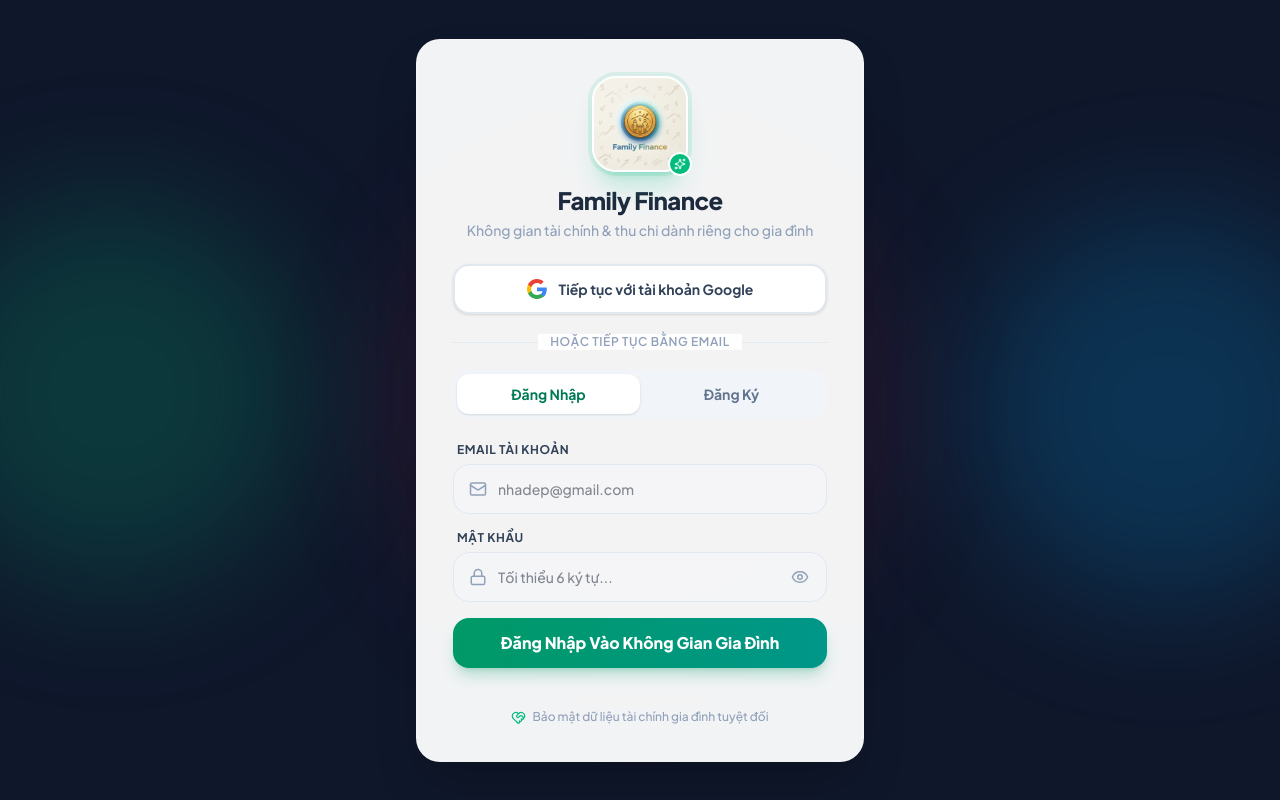
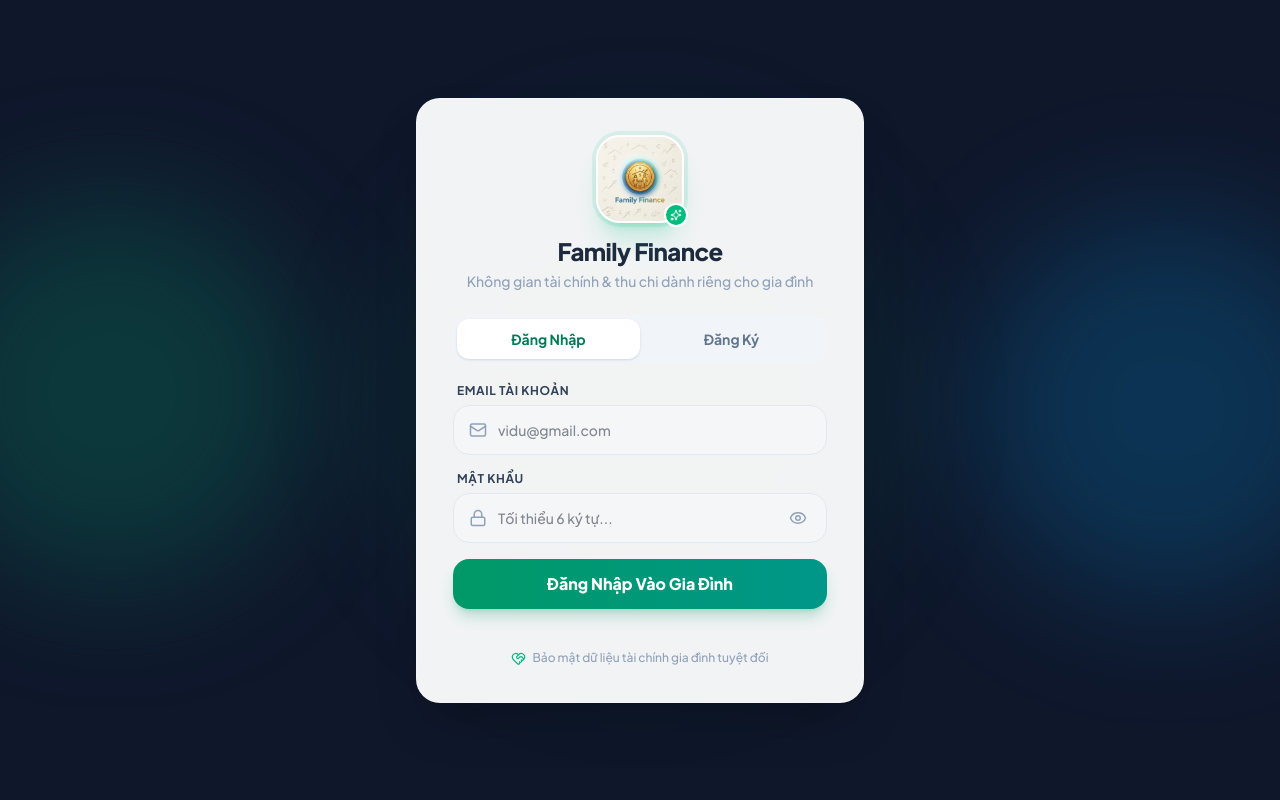
Before and after one commit to alexquan1906-crypto/Familyquanlithuchi, a React (Vite) app: page /auth in a window 1280 px wide. Built offline with nearby package versions, Linux system fonts and the light colour scheme.

Commit message:
Xoa Google SSO, don gian hoa trang dang nhap, fix loi Android va dong goi Capacitor Android & PWA

```diff
--- a/src/App.tsx
+++ b/src/App.tsx
@@ -1,4 +1,5 @@
 import { BrowserRouter, Routes, Route, Navigate } from 'react-router-dom';
+import { Toaster } from 'sonner';
 import Layout from './components/layout/Layout';
 import Dashboard from './pages/Dashboard';
 import FinancePage from './pages/FinancePage';
@@ -11,6 +12,7 @@ import ProtectedRoute from './components/auth/ProtectedRoute';
 function App() {
   return (
     <BrowserRouter>
+      <Toaster position="top-center" richColors closeButton duration={4000} />
       <Routes>
         <Route path="/auth" element={<AuthPage />} />
 
--- a/src/pages/AuthPage.tsx
+++ b/src/pages/AuthPage.tsx
@@ -1,32 +1,8 @@
 import { useState } from 'react';
 import { supabase } from '../lib/supabase';
-import { useAuth } from '../hooks/useAuth';
 import { toast } from 'sonner';
 import { useNavigate } from 'react-router-dom';
-import { Lock, Mail, Eye, EyeOff, Sparkles, HeartHandshake, Loader2 } from 'lucide-react';
-
-function GoogleIcon() {
-  return (
-    <svg className="w-5 h-5 shrink-0" viewBox="0 0 24 24">
-      <path
-        fill="#4285F4"
-        d="M23.745 12.27c0-.7-.06-1.4-.19-2.07H12v4.51h6.6c-.29 1.52-1.14 2.82-2.4 3.68v3.05h3.88c2.27-2.09 3.665-5.17 3.665-9.17z"
-      />
-      <path
-        fill="#34A853"
-        d="M12 24c3.24 0 5.95-1.08 7.93-2.91l-3.88-3.05c-1.08.72-2.45 1.16-4.05 1.16-3.12 0-5.77-2.1-6.72-4.93H1.25v3.15C3.26 21.36 7.33 24 12 24z"
-      />
-      <path
-        fill="#FBBC05"
-        d="M5.28 14.27c-.25-.72-.38-1.49-.38-2.27s.13-1.55.38-2.27V6.58H1.25C.45 8.18 0 9.98 0 12s.45 3.82 1.25 5.42l4.03-3.15z"
-      />
-      <path
-        fill="#EA4335"
-        d="M12 4.75c1.77 0 3.35.61 4.6 1.8l3.42-3.42C17.95 1.19 15.24 0 12 0 7.33 0 3.26 2.64 1.25 6.58l4.03 3.15c.95-2.83 3.6-4.98 6.72-4.98z"
-      />
-    </svg>
-  );
-}
+import { Lock, Mail, Eye, EyeOff, Sparkles, HeartHandshake, Loader2, AlertCircle } from 'lucide-react';
 
 export default function AuthPage() {
   const [isLogin, setIsLogin] = useState(true);
@@ -34,27 +10,28 @@ export default function AuthPage() {
   const [password, setPassword] = useState('');
   const [showPassword, setShowPassword] = useState(false);
   const [loading, setLoading] = useState(false);
-  const [ssoLoading, setSsoLoading] = useState(false);
-  const { signInWithGoogle } = useAuth();
+  const [errorMessage, setErrorMessage] = useState<string | null>(null);
   const navigate = useNavigate();
-
-  const handleGoogleSignIn = async () => {
-    setSsoLoading(true);
-    try {
-      await signInWithGoogle();
-      // Supabase sẽ chuyển hướng người dùng sang trang Google OAuth
-    } catch (error: any) {
-      console.error('Lỗi đăng nhập Google SSO:', error);
-      toast.error(error.message || 'Không thể đăng nhập bằng Google. Vui lòng thử lại!');
-      setSsoLoading(false);
-    }
-  };
 
   const handleSubmit = async (e: React.FormEvent) => {
     e.preventDefault();
+    setErrorMessage(null);
     setLoading(true);
 
-    const cleanEmail = email.trim();
+    // Chuẩn hóa email: xóa khoảng trắng 2 đầu và chuyển về chữ thường
+    const cleanEmail = email.trim().toLowerCase();
+
+    if (!cleanEmail) {
+      setErrorMessage('Vui lòng nhập địa chỉ email hợp lệ!');
+      setLoading(false);
+      return;
+    }
+
+    if (password.length < 6) {
+      setErrorMessage('Mật khẩu cần tối thiểu 6 ký tự!');
+      setLoading(false);
+      return;
+    }
 
     try {
       if (isLogin) {
@@ -62,32 +39,43 @@ export default function AuthPage() {
           email: cleanEmail,
           password
         });
+
         if (error) {
+          console.error('Lỗi đăng nhập:', error);
           if (error.message.includes('Invalid login credentials')) {
             throw new Error('Sai tài khoản hoặc mật khẩu! Vui lòng kiểm tra lại.');
           }
           if (error.message.includes('Email not confirmed')) {
-            throw new Error('Email chưa được xác thực! Vui lòng vào hộp thư email để bấm link kích hoạt, hoặc tắt "Confirm email" trong Supabase.');
+            throw new Error('Email chưa được xác thực! Vui lòng vào hộp thư email để bấm link kích hoạt, hoặc tắt "Confirm email" trong cài đặt Supabase.');
           }
           throw error;
         }
-        toast.success('Đăng nhập thành công! Chào mừng bạn quay lại.');
+
+        toast.success('Đăng nhập thành công! Đang chuyển hướng...');
         navigate('/');
       } else {
         const { data, error } = await supabase.auth.signUp({
           email: cleanEmail,
           password
         });
-        if (error) throw error;
+
+        if (error) {
+          console.error('Lỗi đăng ký:', error);
+          throw error;
+        }
+
         if (!data.session) {
           toast.success('Đăng ký thành công! Hãy kiểm tra hộp thư email để kích hoạt tài khoản.');
+          setErrorMessage('Tài khoản đã tạo! Nếu Supabase yêu cầu xác thực email, bạn cần bấm link kích hoạt trong hộp thư trước khi đăng nhập.');
         } else {
           toast.success('Đăng ký tài khoản thành công!');
           navigate('/');
         }
       }
     } catch (error: any) {
-      toast.error(error.message || 'Có lỗi xảy ra, vui lòng thử lại!');
+      const msg = error.message || 'Có lỗi xảy ra, vui lòng thử lại!';
+      setErrorMessage(msg);
+      toast.error(msg);
     } finally {
       setLoading(false);
     }
@@ -95,10 +83,10 @@ export default function AuthPage() {
 
   return (
     <div className="min-h-screen flex items-center justify-center p-4 relative overflow-hidden bg-slate-900">
-      {/* Ambient background glowing orbs */}
+      {/* Background ambient orbs */}
       <div className="absolute top-1/4 -left-20 w-96 h-96 bg-emerald-500/20 rounded-full blur-3xl pointer-events-none"></div>
       <div className="absolute bottom-1/4 -right-20 w-96 h-96 bg-sky-500/20 rounded-full blur-3xl pointer-events-none"></div>
-      <div className="absolute top-1/2 left-1/2 -translate-x-1/2 -translate-y-1/2 w-[500px] h-[500px] bg-rose-500/10 rounded-full blur-3xl pointer-events-none"></div>
+      <div className="absolute top-1/2 left-1/2 -translate-x-1/2 -translate-y-1/2 w-[500px] h-[500px] bg-emerald-500/10 rounded-full blur-3xl pointer-events-none"></div>
 
       <div className="w-full max-w-md bg-white/95 backdrop-blur-2xl rounded-3xl shadow-2xl border border-white/20 p-6 sm:p-9 relative z-10 animate-in-scale">
         {/* Brand Logo & Title */}
@@ -107,7 +95,7 @@ export default function AuthPage() {
             <img
               src="/logo.jpg"
               alt="Family Finance Logo"
-              className="w-20 h-20 md:w-24 md:h-24 rounded-3xl shadow-xl shadow-emerald-500/20 object-cover border-2 border-white ring-4 ring-emerald-500/10 transition-transform group-hover:scale-105 duration-200"
+              className="w-20 h-20 md:w-22 md:h-22 rounded-3xl shadow-xl shadow-emerald-500/20 object-cover border-2 border-white ring-4 ring-emerald-500/10 transition-transform group-hover:scale-105 duration-200"
             />
             <div className="absolute -bottom-1 -right-1 w-6 h-6 bg-emerald-500 rounded-full border-2 border-white flex items-center justify-center text-white">
               <Sparkles size={12} />
@@ -121,43 +109,15 @@ export default function AuthPage() {
           </p>
         </div>
 
-        {/* Google SSO Button */}
-        <div className="mb-5">
+        {/* Tab Switcher */}
+        <div className="flex bg-slate-100 p-1 rounded-2xl mb-5">
           <button
             type="button"
-            onClick={handleGoogleSignIn}
-            disabled={ssoLoading || loading}
-            className="w-full min-h-[50px] px-4 py-2.5 bg-white hover:bg-slate-50 active:bg-slate-100 text-slate-700 font-bold text-sm rounded-2xl border-2 border-slate-200 hover:border-slate-300 shadow-sm transition-all duration-200 flex items-center justify-center gap-3 disabled:opacity-60 cursor-pointer group"
-          >
-            {ssoLoading ? (
-              <>
-                <Loader2 size={18} className="animate-spin text-emerald-600" />
-                <span>Đang kết nối Google...</span>
-              </>
-            ) : (
-              <>
-                <GoogleIcon />
-                <span className="group-hover:text-slate-900 transition-colors">Tiếp tục với tài khoản Google</span>
-              </>
-            )}
-          </button>
-        </div>
-
-        {/* Divider */}
-        <div className="relative flex items-center justify-center mb-5">
-          <div className="border-t border-slate-200 w-full"></div>
-          <span className="bg-white/95 px-3 text-xs font-semibold text-slate-400 uppercase tracking-wider shrink-0">
-            Hoặc tiếp tục bằng Email
-          </span>
-          <div className="border-t border-slate-200 w-full"></div>
-        </div>
-
-        {/* Tab Switcher */}
-        <div className="flex bg-slate-100 p-1 rounded-2xl mb-6">
-          <button
-            type="button"
-            onClick={() => setIsLogin(true)}
-            className={`flex-1 py-2.5 rounded-xl font-bold text-xs md:text-sm transition-all duration-200 ${
+            onClick={() => {
+              setIsLogin(true);
+              setErrorMessage(null);
+            }}
+            className={`flex-1 py-2.5 rounded-xl font-bold text-xs md:text-sm transition-all duration-200 cursor-pointer ${
               isLogin ? 'bg-white text-emerald-700 shadow-sm' : 'text-slate-500 hover:text-slate-800'
             }`}
           >
@@ -165,8 +125,11 @@ export default function AuthPage() {
           </button>
           <button
             type="button"
-            onClick={() => setIsLogin(false)}
-            className={`flex-1 py-2.5 rounded-xl font-bold text-xs md:text-sm transition-all duration-200 ${
+            onClick={() => {
+              setIsLogin(false);
+              setErrorMessage(null);
+            }}
+            className={`flex-1 py-2.5 rounded-xl font-bold text-xs md:text-sm transition-all duration-200 cursor-pointer ${
               !isLogin ? 'bg-white text-emerald-700 shadow-sm' : 'text-slate-500 hover:text-slate-800'
             }`}
           >
@@ -174,22 +137,34 @@ export default function AuthPage() {
           </button>
         </div>
 
+        {/* Inline Error Alert if any */}
+        {errorMessage && (
+          <div className="mb-4 p-3.5 rounded-2xl bg-rose-50 border border-rose-200 text-rose-700 text-xs md:text-sm font-semibold flex items-start gap-2.5 animate-in-fade">
+            <AlertCircle size={18} className="text-rose-500 shrink-0 mt-0.5" />
+            <div className="flex-1 leading-relaxed">{errorMessage}</div>
+          </div>
+        )}
+
         <form onSubmit={handleSubmit} className="space-y-4">
           <div>
             <label className="block text-slate-700 font-bold text-xs uppercase tracking-wider mb-1.5 ml-1">
               Email Tài Khoản
             </label>
             <div className="relative">
-              <div className="absolute left-4 top-1/2 -translate-y-1/2 text-slate-400">
+              <div className="absolute left-4 top-1/2 -translate-y-1/2 text-slate-400 pointer-events-none">
                 <Mail size={18} />
               </div>
               <input
                 type="email"
+                inputMode="email"
+                autoCapitalize="none"
+                autoCorrect="off"
+                spellCheck={false}
                 value={email}
                 onChange={(e) => setEmail(e.target.value)}
                 required
                 className="w-full min-h-[50px] text-sm pl-11 pr-4 border border-slate-200 rounded-2xl bg-slate-50/50 focus:bg-white focus:ring-2 focus:ring-emerald-500/20 focus:border-emerald-500 outline-none transition-all font-medium"
-                placeholder="nhadep@gmail.com"
+                placeholder="vidu@gmail.com"
               />
             </div>
           </div>
@@ -199,22 +174,26 @@ export default function AuthPage() {
               Mật Khẩu
             </label>
             <div className="relative">
-              <div className="absolute left-4 top-1/2 -translate-y-1/2 text-slate-400">
+              <div className="absolute left-4 top-1/2 -translate-y-1/2 text-slate-400 pointer-events-none">
                 <Lock size={18} />
               </div>
               <input
                 type={showPassword ? 'text' : 'password'}
+                autoCapitalize="none"
+                autoCorrect="off"
+                spellCheck={false}
                 value={password}
                 onChange={(e) => setPassword(e.target.value)}
                 required
                 minLength={6}
+                autoComplete={isLogin ? 'current-password' : 'new-password'}
                 className="w-full min-h-[50px] text-sm pl-11 pr-11 border border-slate-200 rounded-2xl bg-slate-50/50 focus:bg-white focus:ring-2 focus:ring-emerald-500/20 focus:border-emerald-500 outline-none transition-all font-medium"
                 placeholder="Tối thiểu 6 ký tự..."
               />
               <button
                 type="button"
                 onClick={() => setShowPassword(!showPassword)}
-                className="absolute right-3.5 top-1/2 -translate-y-1/2 text-slate-400 hover:text-slate-600 p-1"
+                className="absolute right-3.5 top-1/2 -translate-y-1/2 text-slate-400 hover:text-slate-600 p-1.5 cursor-pointer"
                 title={showPassword ? 'Ẩn mật khẩu' : 'Hiện mật khẩu'}
               >
                 {showPassword ? <EyeOff size={18} /> : <Eye size={18} />}
@@ -225,14 +204,17 @@ export default function AuthPage() {
           <button
             type="submit"
             disabled={loading}
-            className="w-full min-h-[50px] mt-4 font-black text-sm md:text-base rounded-2xl text-white bg-gradient-to-r from-emerald-600 to-teal-600 hover:from-emerald-700 hover:to-teal-700 active:scale-98 transition-all shadow-lg shadow-emerald-600/25 disabled:opacity-60 flex items-center justify-center gap-2"
+            className="w-full min-h-[50px] mt-4 font-black text-sm md:text-base rounded-2xl text-white bg-gradient-to-r from-emerald-600 to-teal-600 hover:from-emerald-700 hover:to-teal-700 active:scale-98 transition-all shadow-lg shadow-emerald-600/25 disabled:opacity-60 flex items-center justify-center gap-2 cursor-pointer"
           >
             {loading ? (
-              <span>Đang xử lý...</span>
+              <>
+                <Loader2 size={18} className="animate-spin text-white" />
+                <span>Đang xử lý...</span>
+              </>
             ) : isLogin ? (
-              <span>Đăng Nhập Vào Không Gian Gia Đình</span>
+              <span>Đăng Nhập Vào Gia Đình</span>
             ) : (
-              <span>Tạo Không Gian Gia Đình Mới</span>
+              <span>Đăng Ký Tài Khoản Mới</span>
             )}
           </button>
         </form>
```
Also changed, not shown: capacitor.config.ts (added, +12 -0 lines), index.html (+8 -4 lines), package.json (+7 -1 lines), src/components/layout/Layout.tsx (+0 -8 lines), src/hooks/useAuth.ts (+1 -12 lines), vite.config.ts (+13 -6 lines), 54 other files (tests, documents, lock files or other folders).
